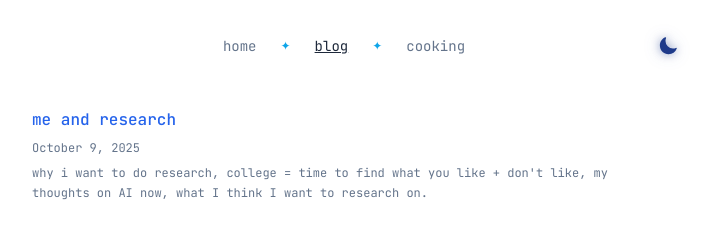
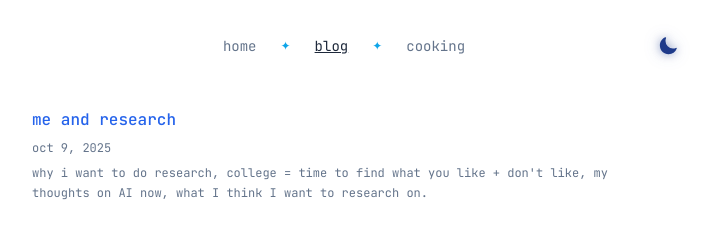
Before and after one commit to johnkimdw/portfolio, a React (Create React App) app: page /blog in a window 1280 px wide. Shown: the top 230 px of the page, without its empty margins (296-1006 px from the left). Built offline with nearby package versions, Linux system fonts and the light colour scheme.

Commit message:
Update content.js

```diff
--- a/src/content/blog/me-and-research/content.js
+++ b/src/content/blog/me-and-research/content.js
@@ -3,7 +3,7 @@
 export const metadata = {
   slug: "me-and-research",
   title: "me and research",
-  date: "October 9, 2025",
+  date: "oct 9, 2025",
   time_date: "2025-10-09",
   excerpt: "why i want to do research, college = time to find what you like + don't like, my thoughts on AI now, what I think I want to research on.",
   published: true
```
